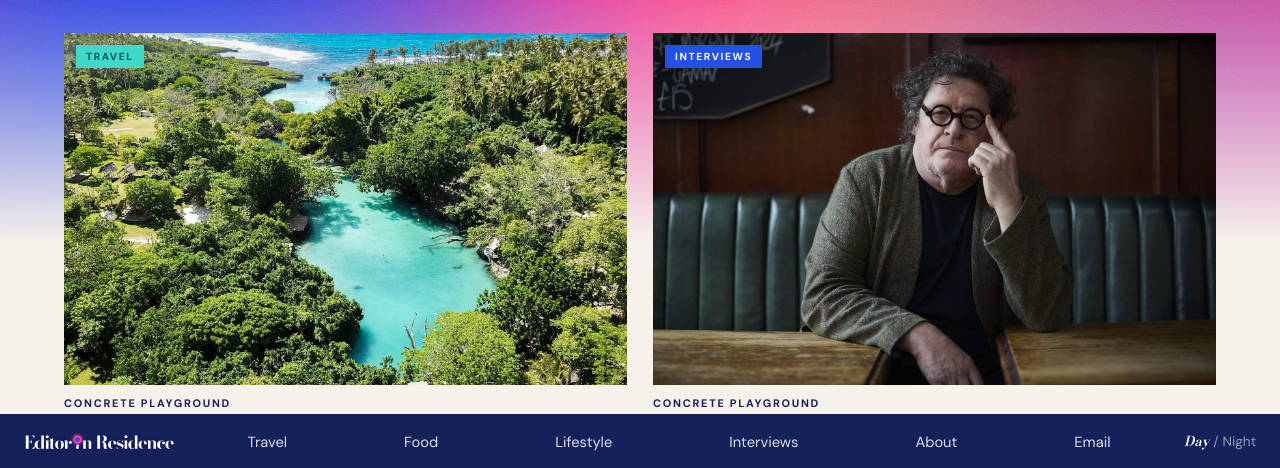
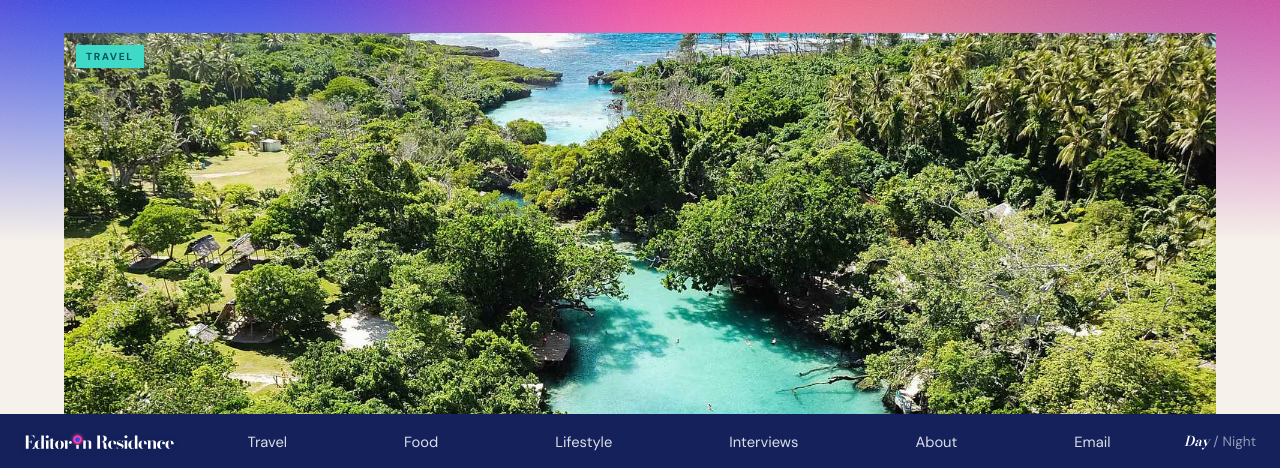
Before and after one commit to elizaellencampbell-cmd/editor-in-residence, an Astro site: page /writing in a window 1280 px wide. Shown: the part 330-798 px from the top of the page. Built offline with nearby package versions, Linux system fonts and the light colour scheme; Astro itself is replaced by a stand-in of ours.

Commit message:
Read my writing: stack the two features at full width above the tiles
Co-Authored-By: Claude Opus 5.5 <noreply@anthropic.com>
Claude-Session: https://claude.ai/code/session_01FhmM5Wun4aS3bcpBso5G3Q

```diff
--- a/src/pages/writing.astro
+++ b/src/pages/writing.astro
@@ -6,7 +6,7 @@ import { buildTiles } from '../lib/merch.js';
 import { site, categories, categoryColourways } from '../site.config.js';
 
 // Writing. Mirrors the original home page: pink hazy header, "Featured.", the category filters,
-// then two wide Featured stories side by side, then the original masonry cards.
+// then two wide Featured stories stacked, each the full width of the page, then the original masonry cards.
 // Wide stories: Featured picks tagged wide (Merch EiR "Full width"), else the first two Featured picks.
 const tiles = buildTiles();
 let picks = tiles.filter((a) => a.rankAll != null);
@@ -195,9 +195,12 @@ const counts = Object.fromEntries(categories.map((c) => [c, gridTiles.filter((a)
   .hero { display: flex; flex-direction: column; color: #fff; padding: 44px max(16px, 4vw) 0; }
   .featured-title { color: #fff; padding-top: 12vh !important; }
   .wide-section { padding: 0; margin-top: -26vh; position: relative; z-index: 2; }
-  .wide-row { display: grid; grid-template-columns: 1fr 1fr; gap: 26px; padding-left: clamp(16px, 5vw, 65px); padding-right: clamp(16px, 5vw, 65px); max-width: 1280px; }
+  .wide-row { display: grid; grid-template-columns: 1fr; gap: 30px; padding-left: clamp(16px, 5vw, 65px); padding-right: clamp(16px, 5vw, 65px); max-width: 1280px; }
   .wide-row :global(.tile) { opacity: 1; transform: none; }
-  @media (max-width: 760px) { .wide-row { grid-template-columns: 1fr; } }
+  /* Stacked features: double width, so a wider frame (2:1) and bigger headlines */
+  .wide-row :global(.has-photo.shape-wide .cards) { aspect-ratio: 2 / 1; }
+  .wide-row :global(.shape-wide h3) { font-size: clamp(1.8rem, 4.6cqi, 3.8rem); }
+  @media (max-width: 760px) { .wide-row :global(.has-photo.shape-wide .cards) { aspect-ratio: 16 / 10; } }
   .tiles-section { padding-top: 40px !important; }
 
   .featured-title { text-align: center; margin: 0; padding: 40px 0 0; font-size: clamp(3rem, 7vw, 5.5rem); scroll-margin-top: 24px; }
```
